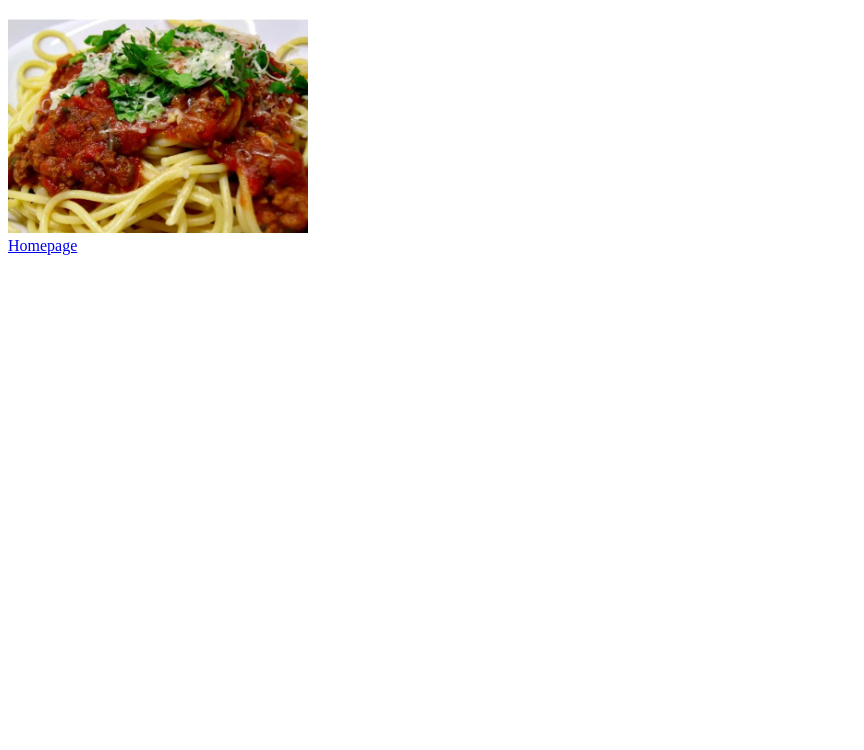
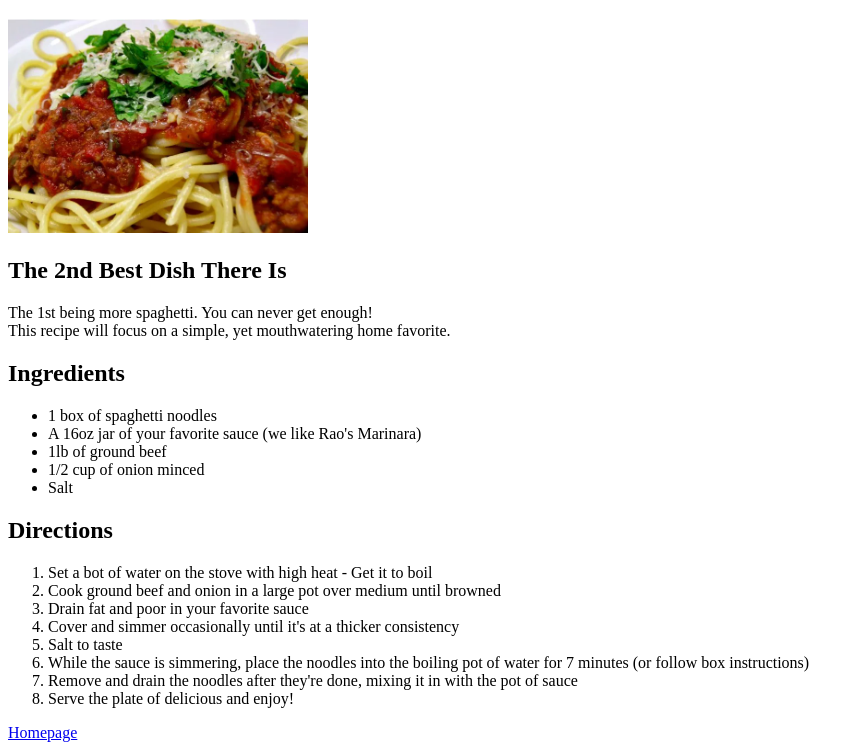
Before and after one commit to Agee-M/oding-recipes, a plain HTML site: page recipes/spaghetti.html in a window 1280 px wide. Shown: the part 61-811 px from the top of the page, without its empty margins (0-864 px from the left). Drawn offline with Linux system fonts and the light colour scheme.

Commit message:
Update spaghetti.html with content

```diff
--- a/recipes/spaghetti.html
+++ b/recipes/spaghetti.html
@@ -9,7 +9,35 @@
     <body>
         <H1>Spaghetti</H1>
 
-            <img src="../img/spaghetti-and-beef.webp" alt="spaghetti and ground beef" width="300"><br>
+        <img src="../img/spaghetti-and-beef.webp" alt="spaghetti and ground beef" width="300"><br>
+
+        <h2>The 2nd Best Dish There Is</h2>
+
+        The 1st being more spaghetti. You can never get enough!<br>
+        This recipe will focus on a simple, yet mouthwatering home favorite.
+
+        <h2>Ingredients</h2>
+
+        <ul>
+            <li>1 box of spaghetti noodles</li>
+            <li>A 16oz jar of your favorite sauce (we like Rao's Marinara)</li>
+            <li>1lb of ground beef</li>
+            <li>1/2 cup of onion minced</li>
+            <li>Salt</li>
+        </ul>
+
+        <h2>Directions</h2>
+
+        <ol>
+            <li>Set a bot of water on the stove with high heat - Get it to boil</li>
+            <li>Cook ground beef and onion in a large pot over medium until browned</li>
+            <li>Drain fat and poor in your favorite sauce</li>
+            <li>Cover and simmer occasionally until it's at a thicker consistency</li>
+            <li>Salt to taste</li>
+            <li>While the sauce is simmering, place the noodles into the boiling pot of water for 7 minutes (or follow box instructions)</li>
+            <li>Remove and drain the noodles after they're done, mixing it in with the pot of sauce</li>
+            <li>Serve the plate of delicious and enjoy!</li>
+        </ol>
 
         <a href="../index.html">Homepage</a>
     </body>
```
